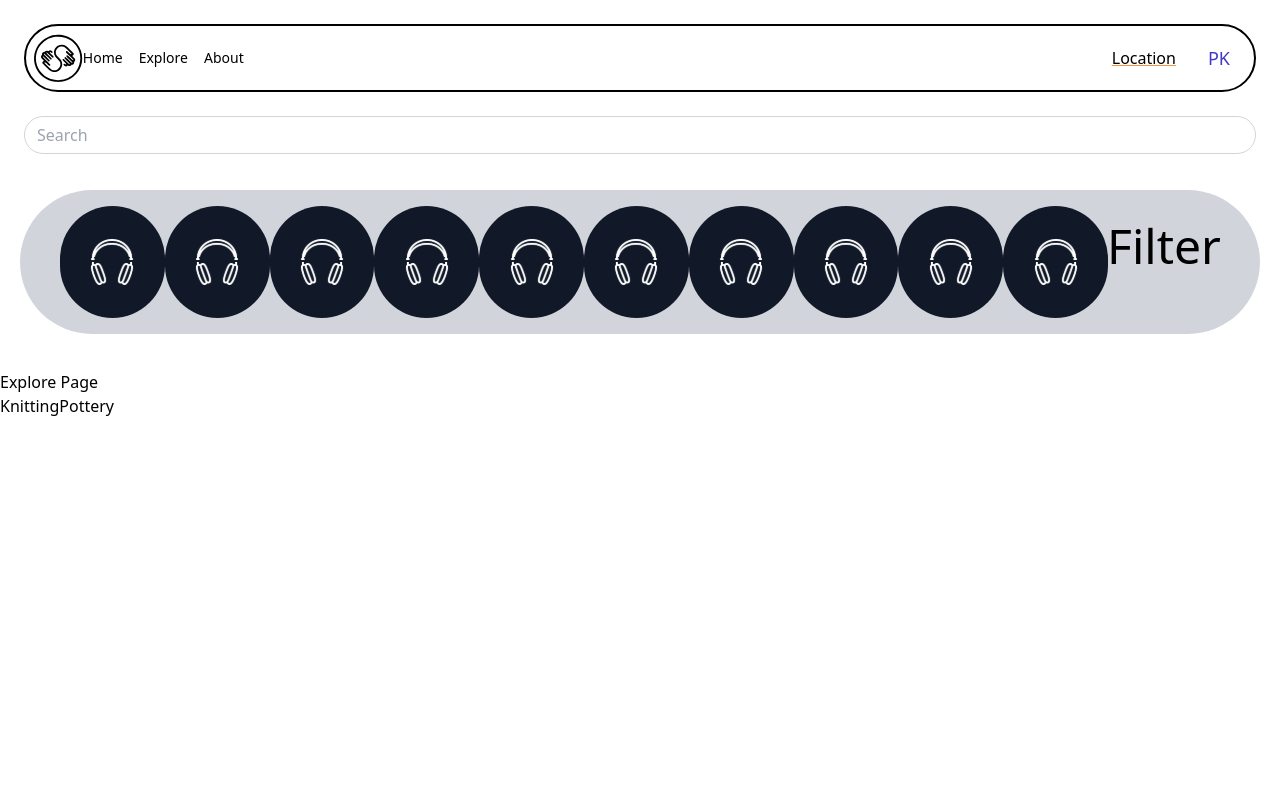
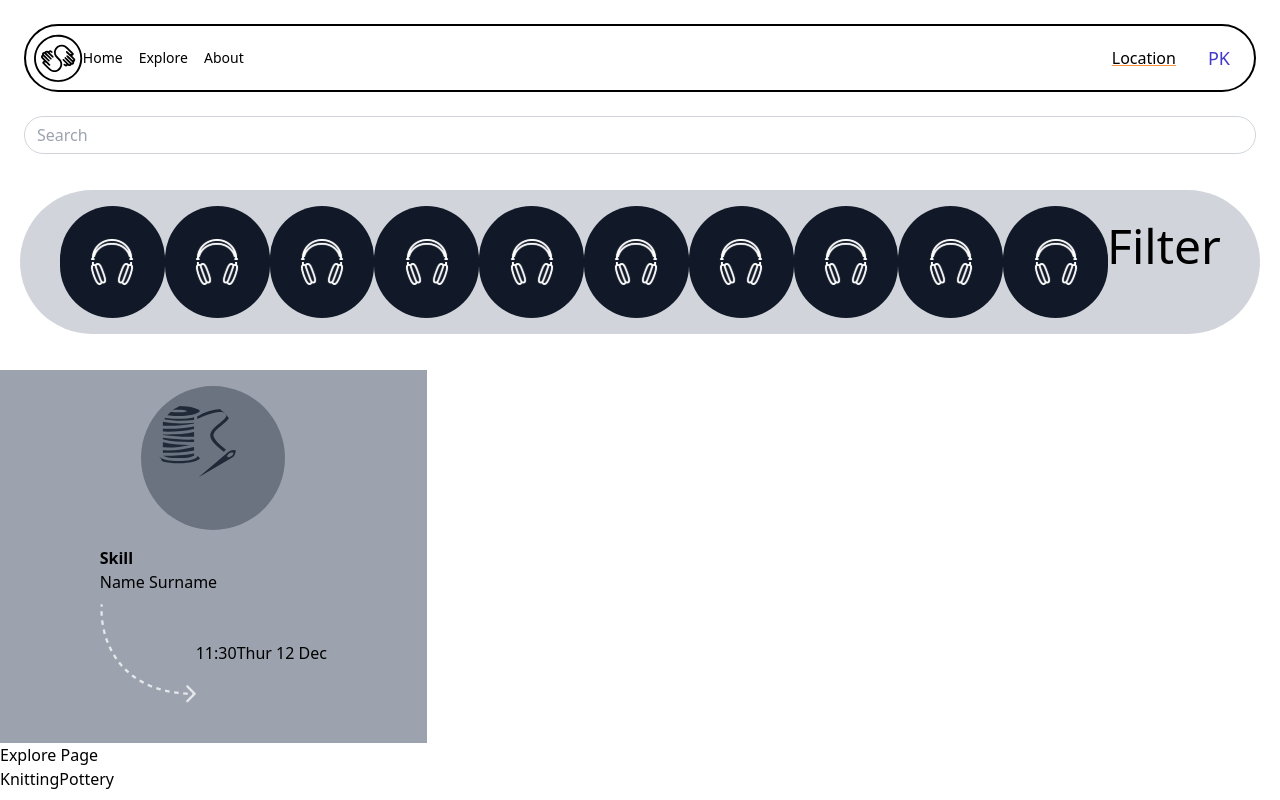
Before and after one commit to SchoolOfCode/bc13_final-project_front-end-zen-coders, a Next.js app: page /explore in a window 1280 px wide. Built offline with nearby package versions, Linux system fonts and the light colour scheme.

Commit message:
explore
tiles created

```diff
--- /dev/null
+++ b/components/ExploreTiles/ExploreTiles.js
@@ -0,0 +1,23 @@
+import React from "react";
+
+export default function ExploreTiles() {
+  return (
+    <div className="flex w-1/3 flex-col items-center justify-center bg-gray-400">
+      <div className="flex h-36 w-36 bg-gray-500 m-4 rounded-full">
+        <img
+          className="h-20 w-20 flex rounded-full object-contain m-4"
+          src="/arrow.svg"
+        />
+      </div>
+      <div className="px-5 pb-5">
+        <h1 className="font-bold">Skill</h1>
+        <p>Name Surname</p>
+        <div className="mt-2.5 mb-5 flex items-center">
+          <img className="h-30 w-24" src="/knitting.svg" />
+          <p>11:30</p>
+          <p>Thur 12 Dec</p>
+        </div>
+      </div>
+    </div>
+  );
+}
--- a/pages/explore/index.js
+++ b/pages/explore/index.js
@@ -1,14 +1,16 @@
-import React from 'react';
-import Navbar from '../../components/Navbar/Navbar';
-import ExploreList from '../../components/ExploreList/ExploreList';
-import SearchBar from '../../components/SearchBar/SearchBar';
-import Filter from '../../components/Filter/Filter';
+import React from "react";
+import Navbar from "../../components/Navbar/Navbar";
+import ExploreList from "../../components/ExploreList/ExploreList";
+import SearchBar from "../../components/SearchBar/SearchBar";
+import Filter from "../../components/Filter/Filter";
+import ExploreTiles from "../../components/ExploreTiles/ExploreTiles";
 
 export default function index() {
   return (
     <div>
       <SearchBar />
-      <Filter/>
+      <Filter />
+      <ExploreTiles />
       <h1>Explore Page</h1>
       <ExploreList />
     </div>
```
Also changed, not shown: public/arrow.svg (added), public/knitting.svg (added).
